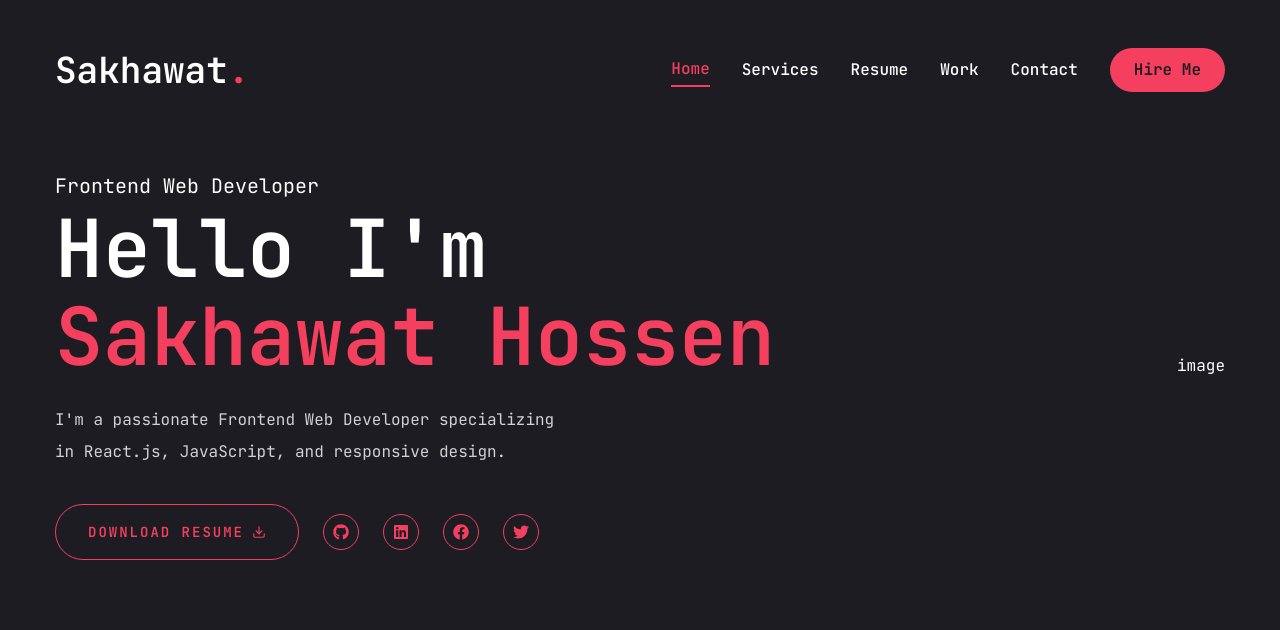
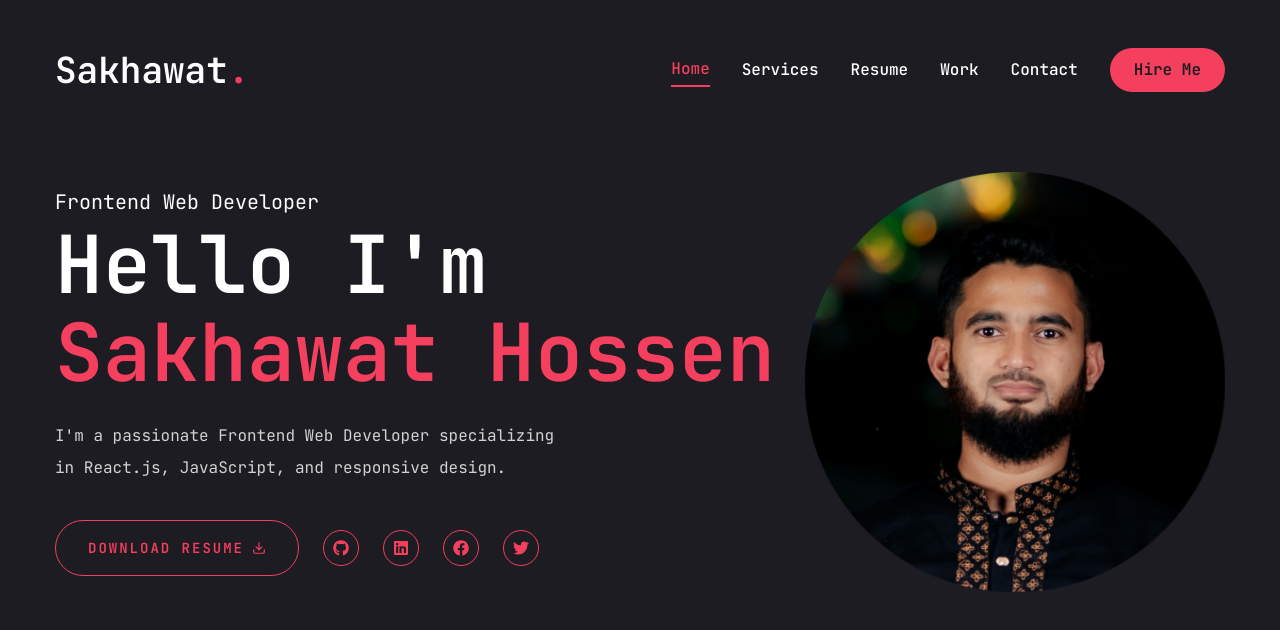
Before and after one commit to shbhuiyan/my-personal-portfolio, a Next.js app: page / in a window 1280 px wide. Shown: the top 630 px of the page. Built offline with nearby package versions, Linux system fonts and the light colour scheme.

Commit message:
added banner right

```diff
--- a/app/page.jsx
+++ b/app/page.jsx
@@ -1,3 +1,4 @@
+import MyPhoto from "@/components/Photo/MyPhoto";
 import Social from "@/components/Social/Social";
 import { Button } from "@/components/ui/button";
 import { FiDownload } from "react-icons/fi";
@@ -6,7 +7,7 @@ const Home = () => {
   return (
     <section className="h-full">
       <div className="container mx-auto">
-        <div className="flex flex-col lg:flex-row items-center justify-between lg:pt-8 lg:pb-20">
+        <div className="flex flex-col-reverse lg:flex-row items-center justify-between lg:pt-8 lg:pb-20">
           {/* Text for banner */}
           <div className="text-center lg:text-left">
             <span className="text-xl">Frontend Web Developer</span>
@@ -31,7 +32,9 @@ const Home = () => {
           </div>
 
           {/* photo for banner */}
-          <div className="">image</div>
+          <div className="my-8 lg:my-0">
+            <MyPhoto />
+          </div>
         </div>
       </div>
     </section>
--- /dev/null
+++ b/components/Photo/MyPhoto.jsx
@@ -0,0 +1,17 @@
+"use client";
+import { motion } from "framer-motion"
+import Image from "next/image";
+
+const MyPhoto = () => {
+    return (
+        <div className="w-full h-full relative">
+            <motion.div initial={{opacity:0}} animate={{opacity:1, transition:{delay:1, duration:0.4, ease:"easeIn"}}}>
+                <div className="w-[298px] h-[298px] xl:w-[420px] xl:h-[420px]">
+                    <Image src="/assets/My-Profile.png" priority quality={100} fill alt="sakhawat;s image" className="object-contain" />
+                </div>
+            </motion.div>
+        </div>
+    );
+};
+
+export default MyPhoto;
```
Also changed, not shown: public/assets/My-Profile.png (added).
